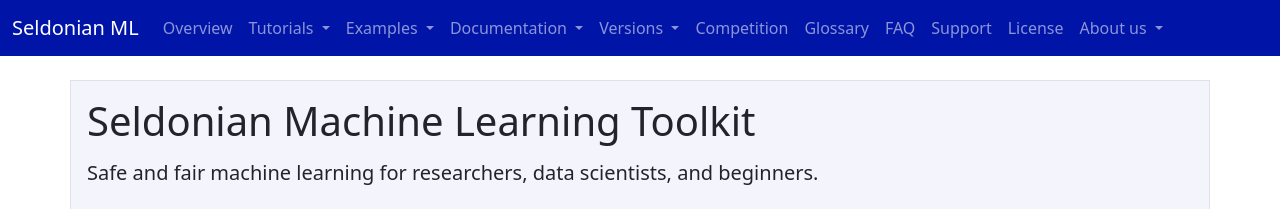
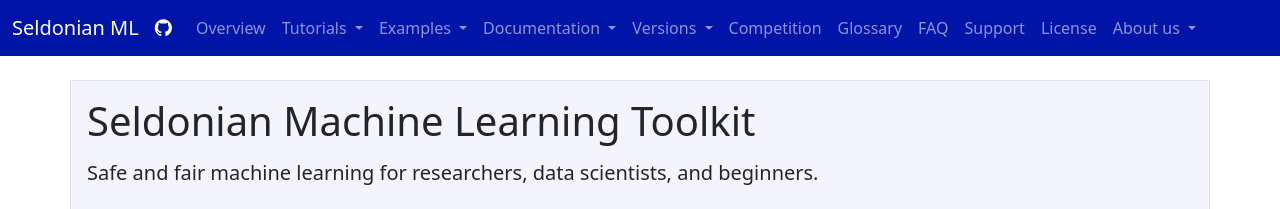
Before and after one commit to seldonian-framework/Tutorials, a Jekyll site: the page built from index.html, in a window 1280 px wide. Shown: the top 209 px of the page. Built offline with Jekyll 4.4.1, drawn with Linux system fonts in a browser that asks for light colours; nearby versions of some CDN libraries.

Commit message:
add github link

```diff
--- a/_includes/header.html
+++ b/_includes/header.html
@@ -6,6 +6,7 @@
   <meta name="viewport" content="width=device-width, initial-scale=1">
   <link href="https://cdn.jsdelivr.net/npm/bootstrap@5.0.2/dist/css/bootstrap.min.css" rel="stylesheet" integrity="sha384-EVSTQN3/azprG1Anm3QDgpJLIm9Nao0Yz1ztcQTwFspd3yD65VohhpuuCOmLASjC" crossorigin="anonymous">
   <link href="https://fonts.googleapis.com/css?family=Roboto:300,300i,400,400i,700,700i" rel="stylesheet">
+  <link rel="stylesheet" href="https://maxcdn.bootstrapcdn.com/font-awesome/4.4.0/css/font-awesome.min.css">
   <link href="{{ "/assets/css/syntax.css" | relative_url}}" rel="stylesheet" >
   <link href="{{ "/assets/css/tutorials.css" | relative_url}}" rel="stylesheet" >
   <link rel="shortcut icon" href="{{ "/assets/img/ST_logo_transparent.png" | relative_url}}" type="image/x-icon">
@@ -28,6 +29,7 @@
     <nav class="navbar navbar-expand-lg navbar-dark" style="background-color: #0014A8;">
         <div class="container-fluid">
             <a class="navbar-brand" href="{{ "/" | relative_url}}">Seldonian ML</a>
+            <a class="navbar-brand" href="https://github.com/seldonian-toolkit"><i class="fa fa-github"></i></a>
             <button class="navbar-toggler" type="button" data-bs-toggle="collapse" data-bs-target="#navbarSupportedContent" aria-controls="navbarSupportedContent" aria-expanded="false" aria-label="Toggle navigation">
                 <span class="navbar-toggler-icon"></span>
             </button>
@@ -86,6 +88,7 @@
                         </a>
                         <ul class="dropdown-menu" aria-labelledby="navbarDropdown">
                             <li><a class="dropdown-item" href="{{ "/overview/" | relative_url}}">Overview</a></li>
+
                             <li><hr class="dropdown-divider"></li>
                             <li><a class="dropdown-item" href="https://seldonian-toolkit.github.io/Engine/build/html/index.html">Engine</a></li>
                             <li><a class="dropdown-item" href="https://seldonian-toolkit.github.io/Experiments/build/html/index.html">Experiments</a></li>
```
